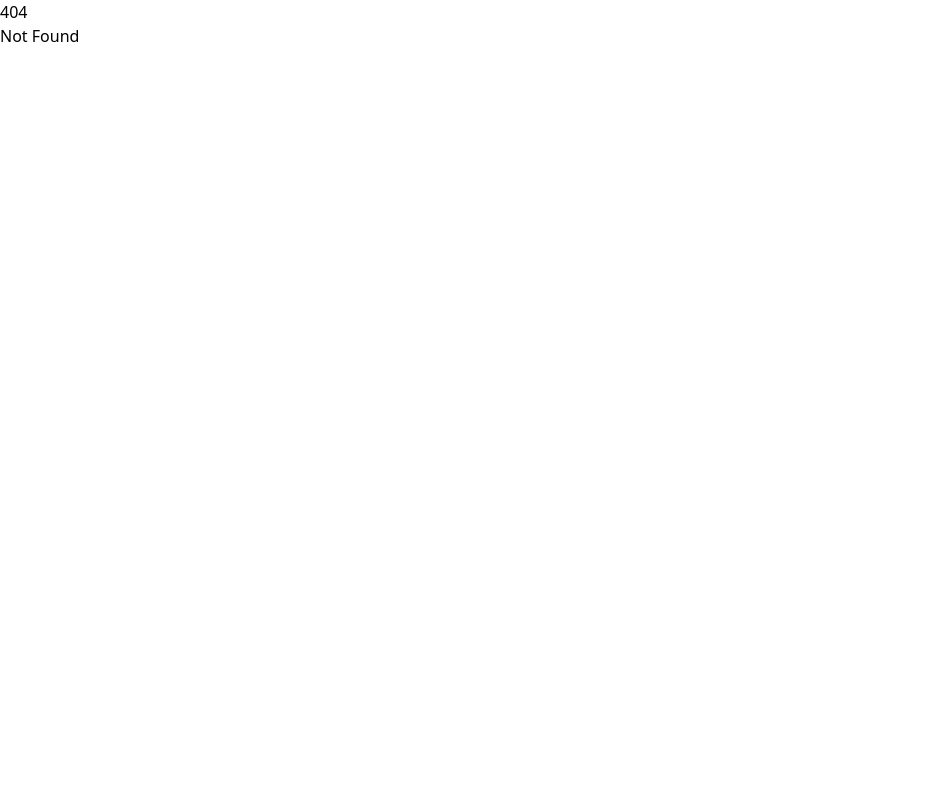
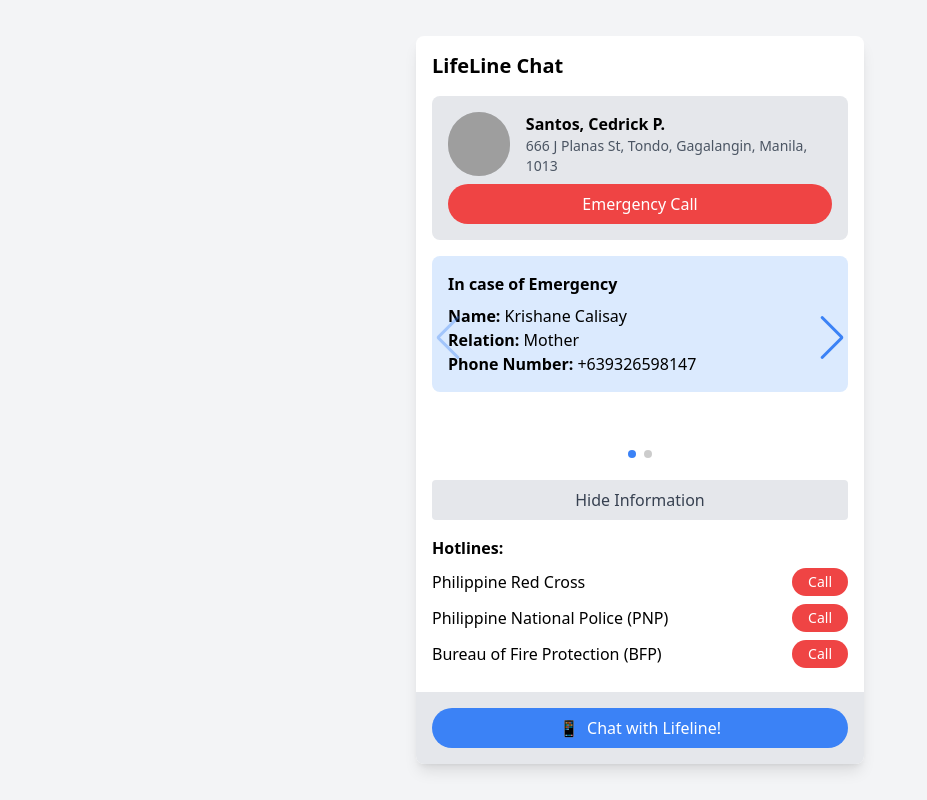
Before and after one commit to LuisMav23/innocup-client, a SvelteKit app: page /qr-chat in a window 1280 px wide. Before the commit this address had no page. Shown: the whole page, without its empty margins (0-927 px from the left). Built offline with nearby package versions, Linux system fonts and the light colour scheme; grey boxes are pictures that could not be loaded.

Commit message:
added a prelimenary inteface for ai chat

```diff
--- a/package.json
+++ b/package.json
@@ -21,5 +21,9 @@
 		"typescript": "^5.0.0",
 		"vite": "^5.0.3"
 	},
-	"type": "module"
+	"type": "module",
+	"dependencies": {
+		"svelte-carousel": "^1.0.25",
+		"swiper": "^11.1.11"
+	}
 }
--- /dev/null
+++ b/src/routes/qr-chat/+page.svelte
@@ -0,0 +1,161 @@
+<script>
+    import { onMount } from 'svelte';
+    import Swiper from 'swiper';
+    import { Navigation, Pagination } from 'swiper/modules';
+    import 'swiper/css';
+    import 'swiper/css/navigation';
+    import 'swiper/css/pagination';
+
+    let carouselData = [
+        {
+            type: 'emergency',
+            title: 'In case of Emergency',
+            content: {
+                name: 'Krishane Calisay',
+                relation: 'Mother',
+                phoneNumber: '+639326598147'
+            }
+        },
+        {
+            type: 'personal',
+            title: 'Personal Information',
+            content: {
+                birthdate: 'Jun 18, 2000',
+                age: '24 years old',
+                maritalStatus: 'Widowed',
+                gender: 'Male',
+                phoneNumber: '09634985217',
+                philhealthNo: '02-035959-433'
+            }
+        }
+    ];
+
+    let hotlines = [
+        { name: 'Philippine Red Cross', action: 'Call' },
+        { name: 'Philippine National Police (PNP)', action: 'Call' },
+        { name: 'Bureau of Fire Protection (BFP)', action: 'Call' },
+    ];
+
+    let swiperContainer;
+    let swiper;
+    let isInformationVisible = true;
+
+    onMount(() => {
+        initSwiper();
+    });
+
+    function initSwiper() {
+        swiper = new Swiper(swiperContainer, {
+            modules: [Navigation, Pagination],
+            slidesPerView: 1,
+            spaceBetween: 30,
+            navigation: {
+                nextEl: '.swiper-button-next',
+                prevEl: '.swiper-button-prev',
+            },
+            pagination: {
+                el: '.swiper-pagination',
+                clickable: true,
+            },
+        });
+    }
+
+    function toggleInformation() {
+        isInformationVisible = !isInformationVisible;
+        if (isInformationVisible && !swiper) {
+            setTimeout(initSwiper, 0);
+        } else if (!isInformationVisible && swiper) {
+            swiper.destroy(true, true);
+            swiper = null;
+        }
+    }
+</script>
+
+<div class="bg-gray-100 min-h-screen flex items-center justify-center p-4">
+    <div class="bg-white rounded-lg shadow-lg max-w-md w-full">
+        <div class="p-4">
+            <h2 class="text-xl font-semibold mb-4">LifeLine Chat</h2>
+
+            <div class="bg-gray-200 rounded-lg p-4 mb-4">
+                <div class="flex items-center mb-2">
+                    <div class="w-16 h-16 bg-gray-300 rounded-full mr-4 overflow-hidden">
+                        <img src="/api/placeholder/64/64" alt="Santos, Cedrick P." class="w-full h-full object-cover" />
+                    </div>
+                    <div>
+                        <h3 class="font-semibold">Santos, Cedrick P.</h3>
+                        <p class="text-sm text-gray-600">666 J Planas St, Tondo, Gagalangin, Manila, 1013</p>
+                    </div>
+                </div>
+                <button class="bg-red-500 text-white px-4 py-2 rounded-full w-full">Emergency Call</button>
+            </div>
+
+            {#if isInformationVisible}
+                <div class="mb-4 relative">
+                    <div bind:this={swiperContainer} class="swiper">
+                        <div class="swiper-wrapper">
+                            {#each carouselData as slide}
+                                <div class="swiper-slide">
+                                    <div class="bg-blue-100 p-4 rounded-lg">
+                                        <h3 class="font-semibold mb-2">{slide.title}</h3>
+                                        {#if slide.type === 'emergency'}
+                                            <p><span class="font-semibold">Name:</span> {slide.content.name}</p>
+                                            <p><span class="font-semibold">Relation:</span> {slide.content.relation}</p>
+                                            <p><span class="font-semibold">Phone Number:</span> {slide.content.phoneNumber}</p>
+                                        {:else if slide.type === 'personal'}
+                                            <p><span class="font-semibold">Birthdate:</span> {slide.content.birthdate}</p>
+                                            <p><span class="font-semibold">Age:</span> {slide.content.age}</p>
+                                            <p><span class="font-semibold">Marital Status:</span> {slide.content.maritalStatus}</p>
+                                            <p><span class="font-semibold">Gender:</span> {slide.content.gender}</p>
+                                            <p><span class="font-semibold">Phone Number:</span> {slide.content.phoneNumber}</p>
+                                            <p><span class="font-semibold">Philhealth No:</span> {slide.content.philhealthNo}</p>
+                                        {/if}
+                                    </div>
+                                </div>
+                            {/each}
+                        </div>
+                        <div class="swiper-pagination absolute bottom-0 left-0 right-0"></div>
+                        <div class="swiper-button-prev absolute top-1/2 left-2 transform -translate-y-1/2 w-4 h-4"></div>
+                        <div class="swiper-button-next absolute top-1/2 right-2 transform -translate-y-1/2 w-4 h-4"></div>
+                    </div>
+                </div>
+            {/if}
+
+            <button on:click={toggleInformation} class="bg-gray-200 text-gray-700 px-4 py-2 rounded w-full mb-4">
+                {isInformationVisible ? 'Hide Information' : 'Show Information'}
+            </button>
+
+            <div>
+                <h3 class="font-semibold mb-2">Hotlines:</h3>
+                {#each hotlines as hotline}
+                    <div class="flex justify-between items-center mb-2">
+                        <span>{hotline.name}</span>
+                        <button class="bg-red-500 text-white px-4 py-1 rounded-full text-sm">{hotline.action}</button>
+                    </div>
+                {/each}
+            </div>
+        </div>
+
+        <div class="bg-gray-200 p-4 rounded-b-lg">
+            <button class="bg-blue-500 text-white px-4 py-2 rounded-full w-full flex items-center justify-center">
+                <span class="mr-2">📱</span> Chat with Lifeline!
+            </button>
+        </div>
+    </div>
+</div>
+
+<style>
+    @import 'tailwindcss/base';
+    @import 'tailwindcss/components';
+    @import 'tailwindcss/utilities';
+
+    :global(.swiper-button-next),
+    :global(.swiper-button-prev) {
+        color: #3B82F6; /* Tailwind blue-500 */
+        width: 1rem; /* Smaller width */
+        height: 1rem; /* Smaller height */
+    }
+
+    :global(.swiper-pagination-bullet-active) {
+        background-color: #3B82F6; /* Tailwind blue-500 */
+    }
+</style>
```
Also changed, not shown: 1 other file (tests, documents, lock files or other folders).
